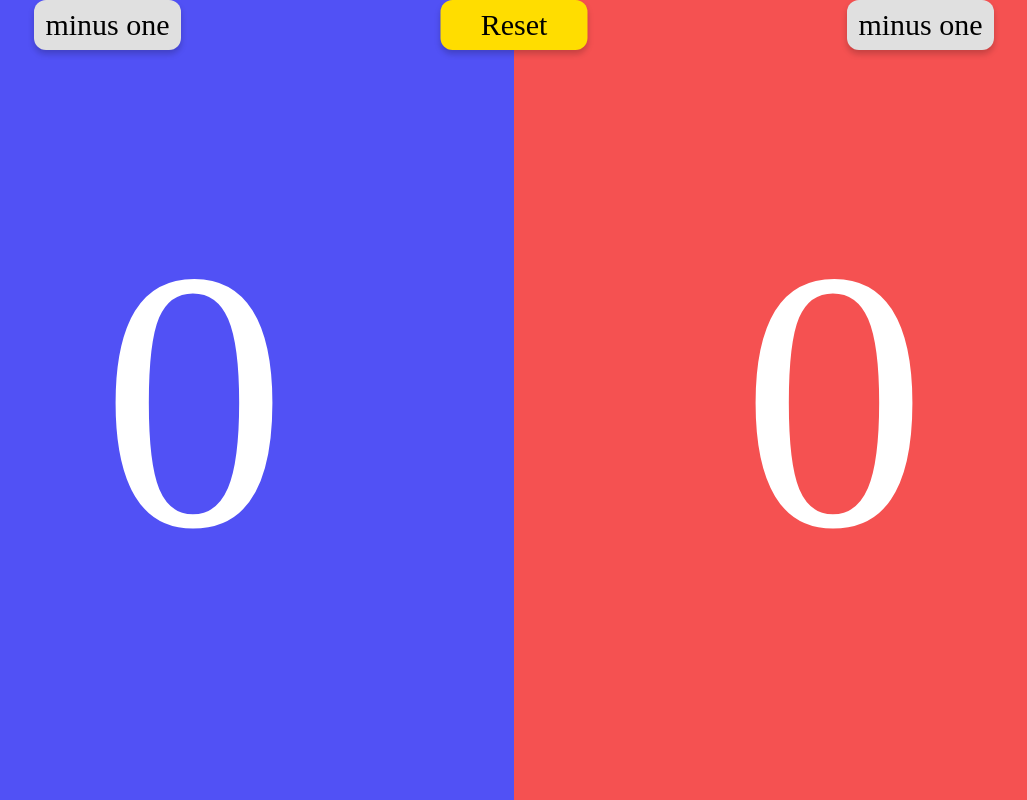
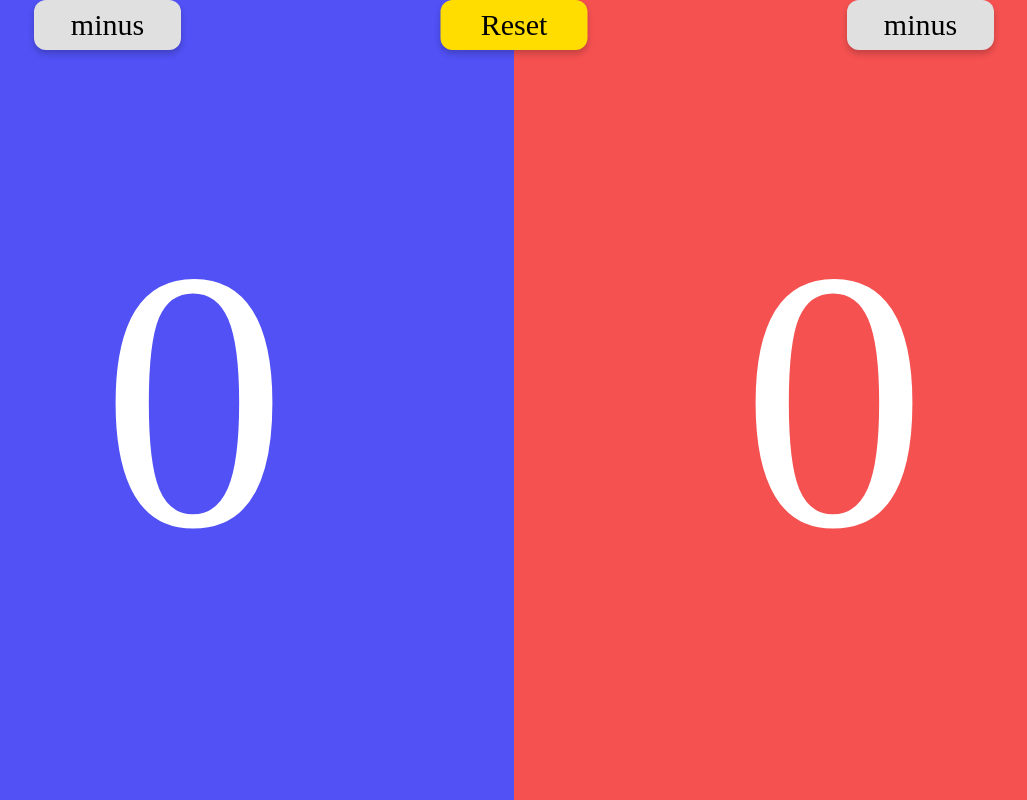
Before and after one commit to Justin-codingloser/Scoreboard, a plain HTML site: page index.html in a window 1280 px wide. Shown: the whole page, without its empty margins (126-1153 px from the left). Drawn offline with Linux system fonts and the light colour scheme.

Commit message:
Update index.html

```diff
--- a/index.html
+++ b/index.html
@@ -84,9 +84,9 @@
         <p id="blueteam" class="font"></p>
     </div>
 
-    <button onclick="blueminus()" class="minusbutton" style="left: 12.5%">minus one</button>
+    <button onclick="blueminus()" class="minusbutton" style="left: 12.5%">minus</button>
     <button onclick="location.reload()" class="resetbutton">Reset</button>
-    <button onclick="redminus()" class="minusbutton" style="right:12.5%">minus one</button>
+    <button onclick="redminus()" class="minusbutton" style="right:12.5%">minus</button>
 
     <div id="rightdiv" class="rightdiv">
         <p id="redteam" class="font"></p>
```
